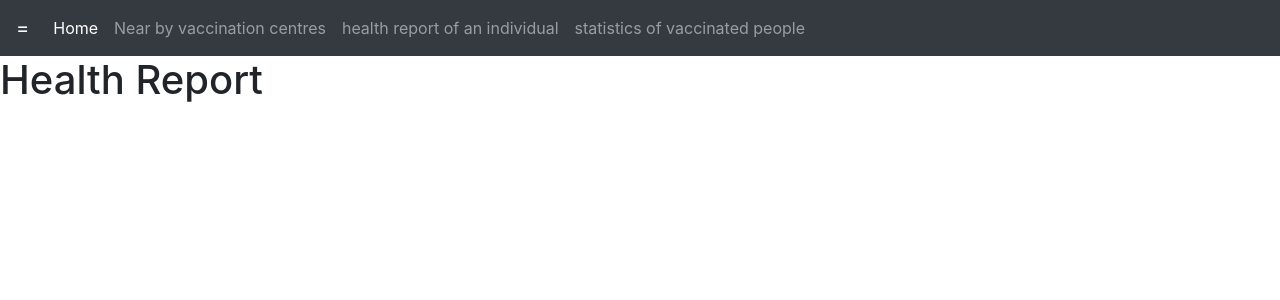
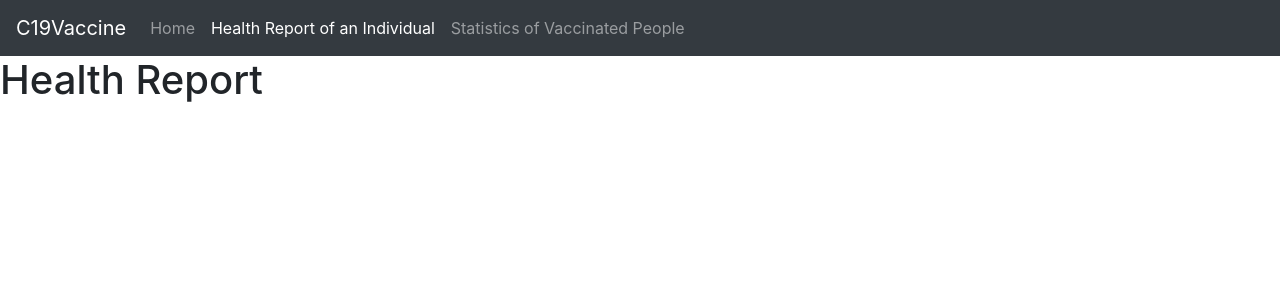
Before and after one commit to manoj-b-22/C-19-Vaccine, a Django app: page /HealthReport/ in a window 1280 px wide. Shown: the top 300 px of the page. Run offline with Django 3.2, Linux system fonts and the light colour scheme; some libraries are stand-ins or nearby versions.

Commit message:
added active for each item in navbar

```diff
--- a/C19V/templates/navbar.html
+++ b/C19V/templates/navbar.html
@@ -1,25 +1,22 @@
 {% load static %}
-<link rel="stylesheet" type="text/css" href="{% static '/css/navbar.css'%}">
+<link rel="stylesheet" type="text/css" href="{% static '/css/navbar.css' %}">
+
 <nav class="navbar navbar-expand-lg navbar-dark bg-dark">
-  <a class="navbar-brand" href="#">=</a>
+  <a class="navbar-brand" href="#">C19Vaccine</a>
   <button class="navbar-toggler" type="button" data-toggle="collapse" data-target="#navbarNav" aria-controls="navbarNav" aria-expanded="false" aria-label="Toggle navigation">
     <span class="navbar-toggler-icon"></span>
   </button>
   <div class="collapse navbar-collapse" id="navbarNav">
     <ul class="navbar-nav">
-      <li class="nav-item active">
-        <a class="nav-link" href="{% url 'home' %}">Home <span class="sr-only">(current)</span></a>
+      <li class="nav-item {% if nbar == 'home' %}active{% endif %}">
+        <a class="nav-link" href="{% url 'home' %}">Home </a>
       </li>
-      <li class="nav-item">
-        <a class="nav-link" href="#">Near by vaccination centres</a>
+      <li class="nav-item {% if nbar == 'health' %}active{% endif %}">
+        <a class="nav-link" href="{% url 'health' %}">Health Report of an Individual </a>
       </li>
-      <li class="nav-item">
-        <a class="nav-link" href="{% url 'health' %}">health report of an individual</a>
+      <li class="nav-item {% if nbar == 'stats' %}active{% endif %}">
+        <a class="nav-link" href="{% url 'stats' %}">Statistics of Vaccinated People </a>
       </li>
-      <li class="nav-item">
-        <a class="nav-link" href="{% url 'stats' %}">statistics of vaccinated people</a>
-      </li>
-
     </ul>
   </div>
 </nav>
--- a/C19V/views.py
+++ b/C19V/views.py
@@ -7,13 +7,16 @@ from . import forms
 
 
 def home(request):
-    return render(request,'patient_home.html')
+    context = {'nbar':'home'}
+    return render(request,'patient_home.html',context)
 
 def health(request):
-    return render(request,'patient_health.html')
+    context = {'nbar':'health'}
+    return render(request,'patient_health.html',context)
 
 def stats(request):
-    return render(request,'statistics.html')
+    context = {'nbar':'stats'}
+    return render(request,'statistics.html',context)
 
 def dashboard(request):
     return render(request,'vc_home.html')
```
